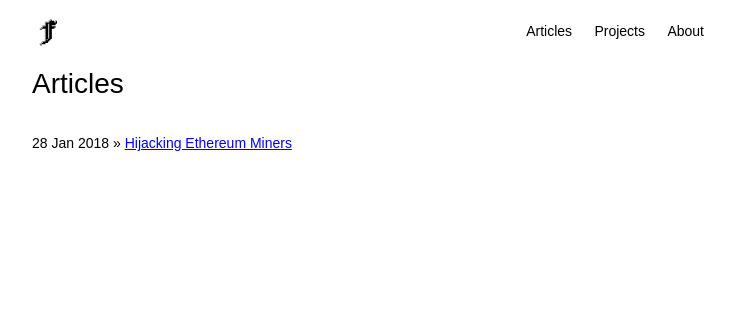
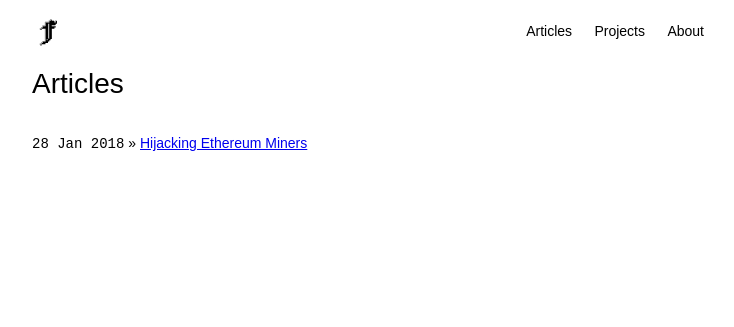
Before and after one commit to frasercrossman/frasercrossman.github.io, a Jekyll site: the page built from articles.html, in a window 1280 px wide. Shown: the top 327 px of the page, without its empty margins (272-1006 px from the left). Built offline with Jekyll 4.4.1, drawn with Linux system fonts in a browser that asks for light colours.

Commit message:
Sort articles in reverse chronological order (Newest first)
Also set date font to monospace so that the titles of the articles are aligned.

```diff
--- a/articles.html
+++ b/articles.html
@@ -7,9 +7,10 @@
     <h1>Articles</h1>
 
     <div>
-        {% for article in site.articles %}
+        {% assign articles = site.articles | sort: 'date' | reverse %}
+        {% for article in articles %}
         <div>
-            <span>{{ article.date | date_to_string }}</span> &raquo; <a href="{{ article.url }}">{{ article.title }}</a>
+            <span style="font-family: monospace">{{ article.date | date_to_string }}</span> &raquo; <a href="{{ article.url }}">{{ article.title }}</a>
         </div>
         {% endfor %}
     </div>
```
